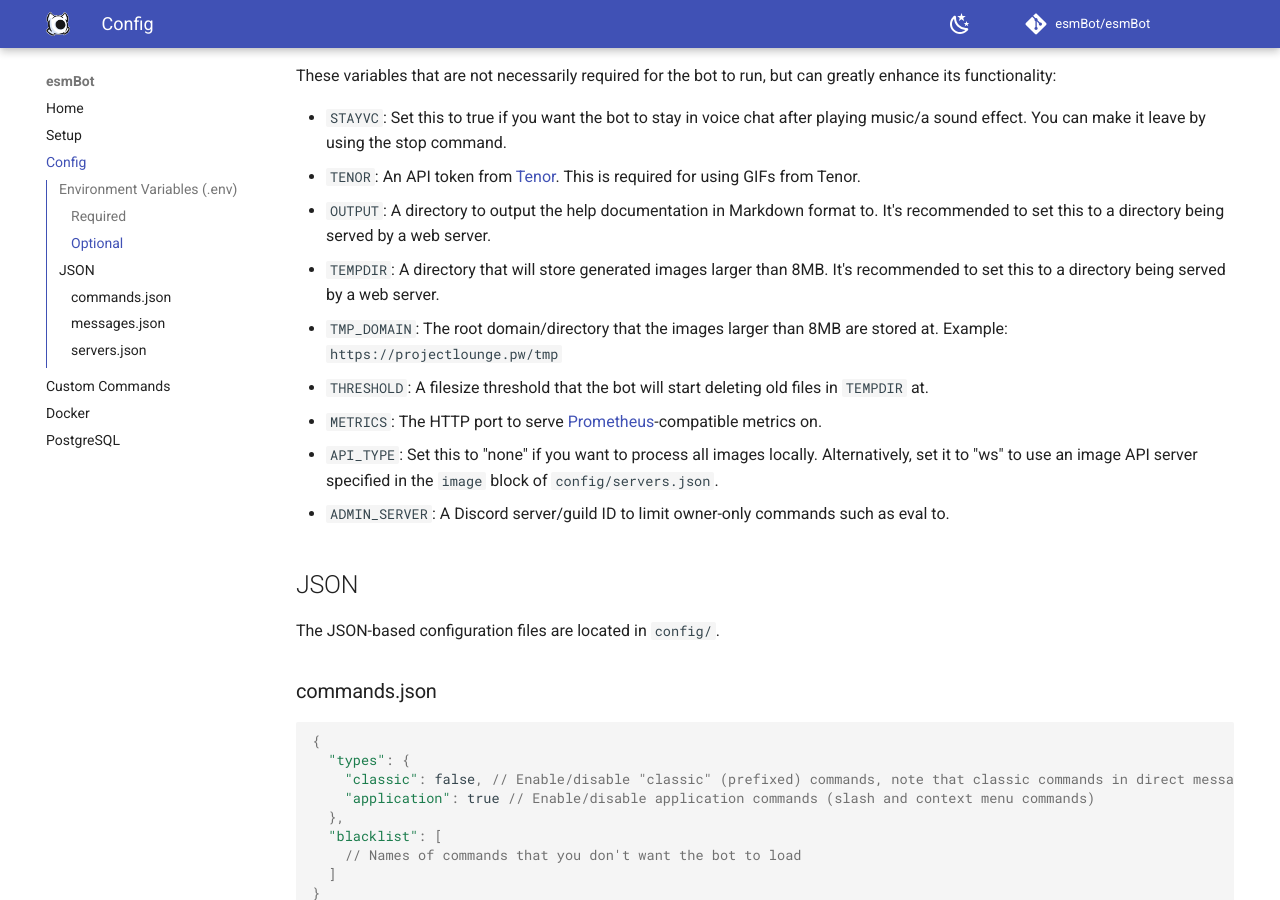
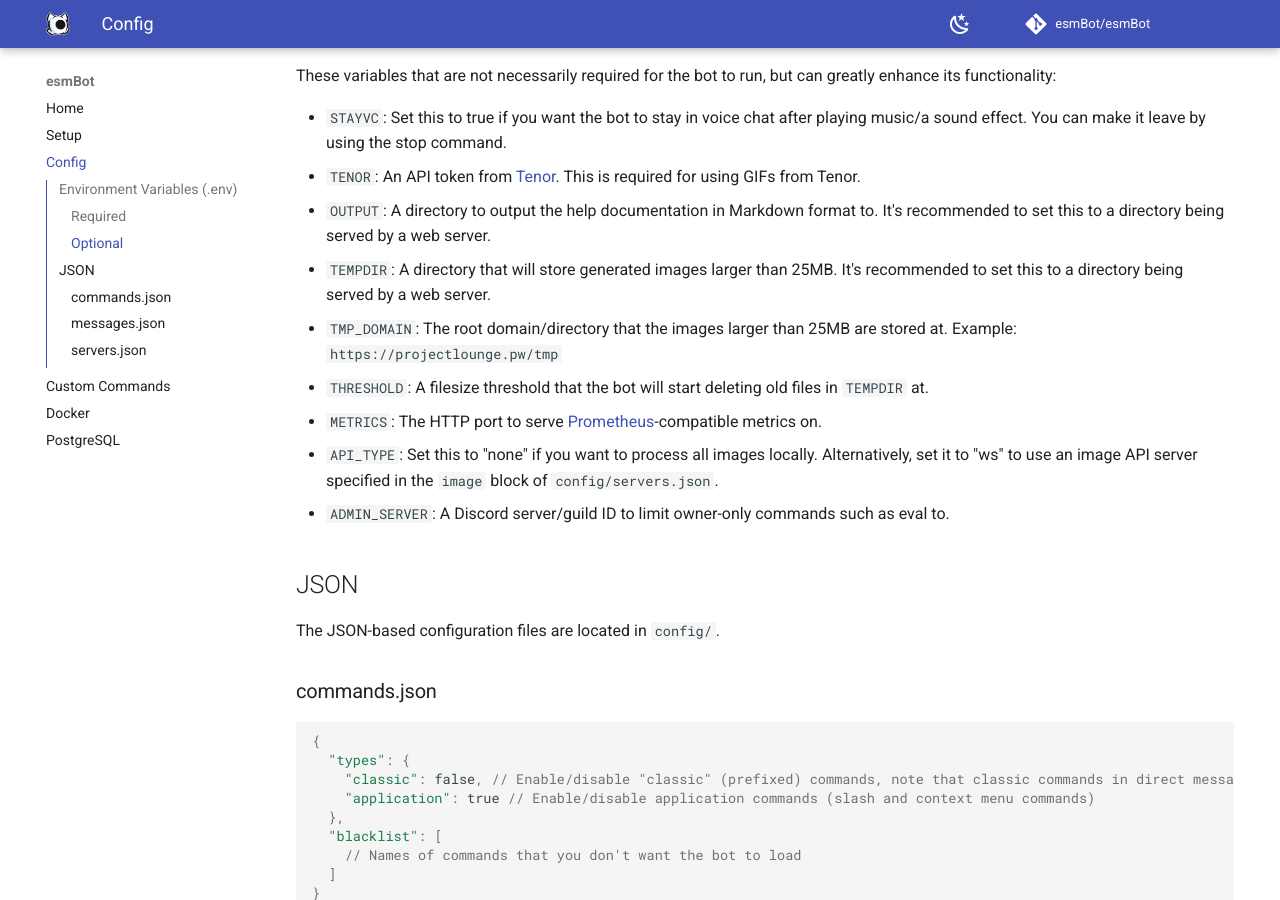
Before and after one commit to esmBot/esmBot, an MkDocs documentation site: the page built from docs/config.md, in a window 1280 px wide and 900 px high, scrolled down 677 px. Built offline with MkDocs 1.6.1 and Material for MkDocs 9.7.7, drawn with Linux system fonts in a browser that asks for light colours; comment, search, counter and statistics services are not loaded.

Commit message:
Fix remaining references to size limit

```diff
--- a/docs/config.md
+++ b/docs/config.md
@@ -17,8 +17,8 @@ These variables that are not necessarily required for the bot to run, but can gr
 - `STAYVC`: Set this to true if you want the bot to stay in voice chat after playing music/a sound effect. You can make it leave by using the stop command.
 - `TENOR`: An API token from [Tenor](https://tenor.com/gifapi). This is required for using GIFs from Tenor.
 - `OUTPUT`: A directory to output the help documentation in Markdown format to. It's recommended to set this to a directory being served by a web server.
-- `TEMPDIR`: A directory that will store generated images larger than 8MB. It's recommended to set this to a directory being served by a web server.
-- `TMP_DOMAIN`: The root domain/directory that the images larger than 8MB are stored at. Example: `https://projectlounge.pw/tmp`
+- `TEMPDIR`: A directory that will store generated images larger than 25MB. It's recommended to set this to a directory being served by a web server.
+- `TMP_DOMAIN`: The root domain/directory that the images larger than 25MB are stored at. Example: `https://projectlounge.pw/tmp`
 - `THRESHOLD`: A filesize threshold that the bot will start deleting old files in `TEMPDIR` at.
 - `METRICS`: The HTTP port to serve [Prometheus](https://prometheus.io/)-compatible metrics on.
 - `API_TYPE`: Set this to "none" if you want to process all images locally. Alternatively, set it to "ws" to use an image API server specified in the `image` block of `config/servers.json`.
```
Also changed, not shown: README.md (+1 -1 lines), 4 other files.
